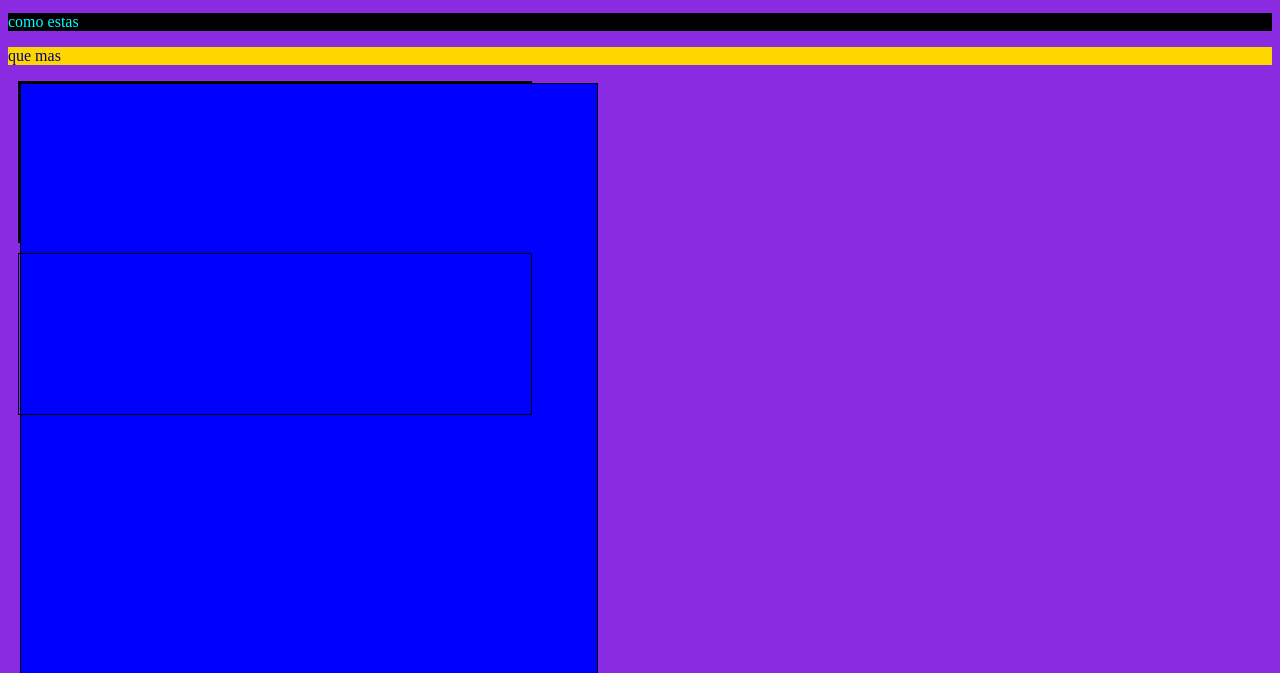
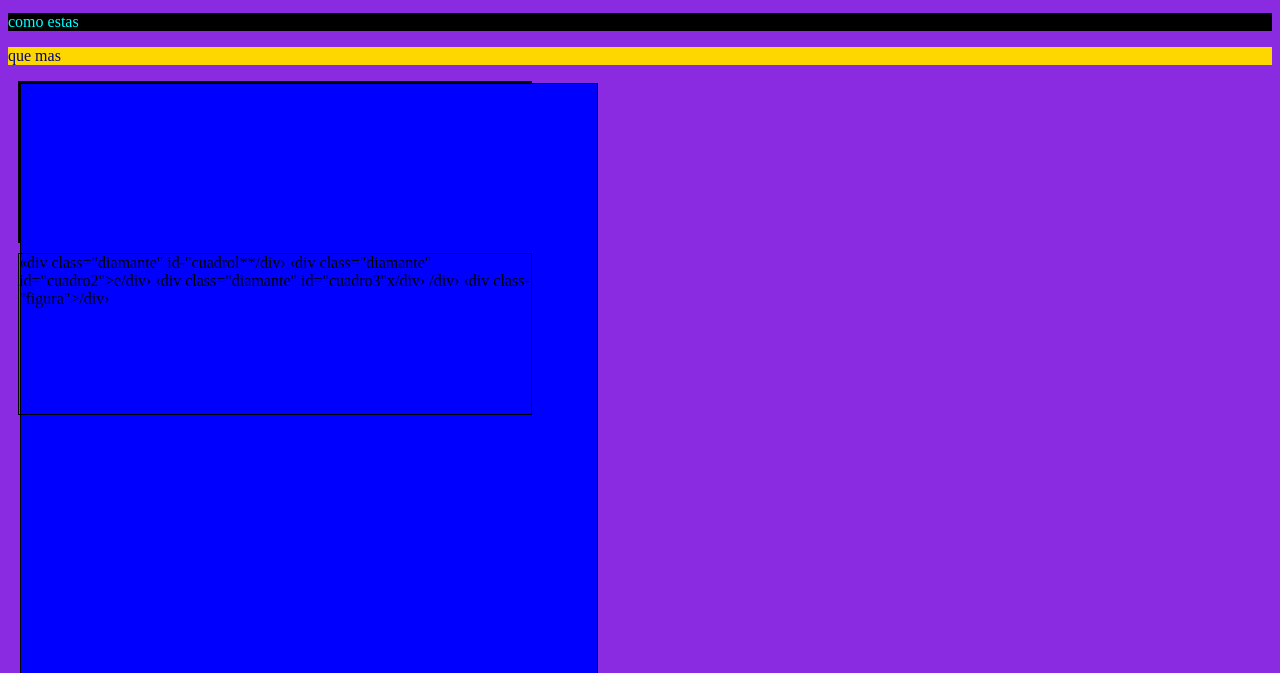
Before and after one commit to lolaaa3/lola, a plain HTML site: page index.html in a window 1280 px wide. Shown: the part 127-800 px from the top of the page. Drawn offline with Linux system fonts and the light colour scheme.

Commit message:
Update index.html

```diff
--- a/index.html
+++ b/index.html
@@ -15,3 +15,13 @@
     <div class="cuadrado"></div>
 </div>
 <div id="no">
+«div class="diamante" id-"cuadrol**/div›
+‹div class="diamante" id="cuadro2">e/div›
+‹div class="diamante" id="cuadro3"x/div›
+</div›
+«div id="contenedor2*>
+‹div class-"figura"x/div›
+‹div Class="figura">/div›
+‹div class-"figura">/div›
+</div>
+</body>
```
